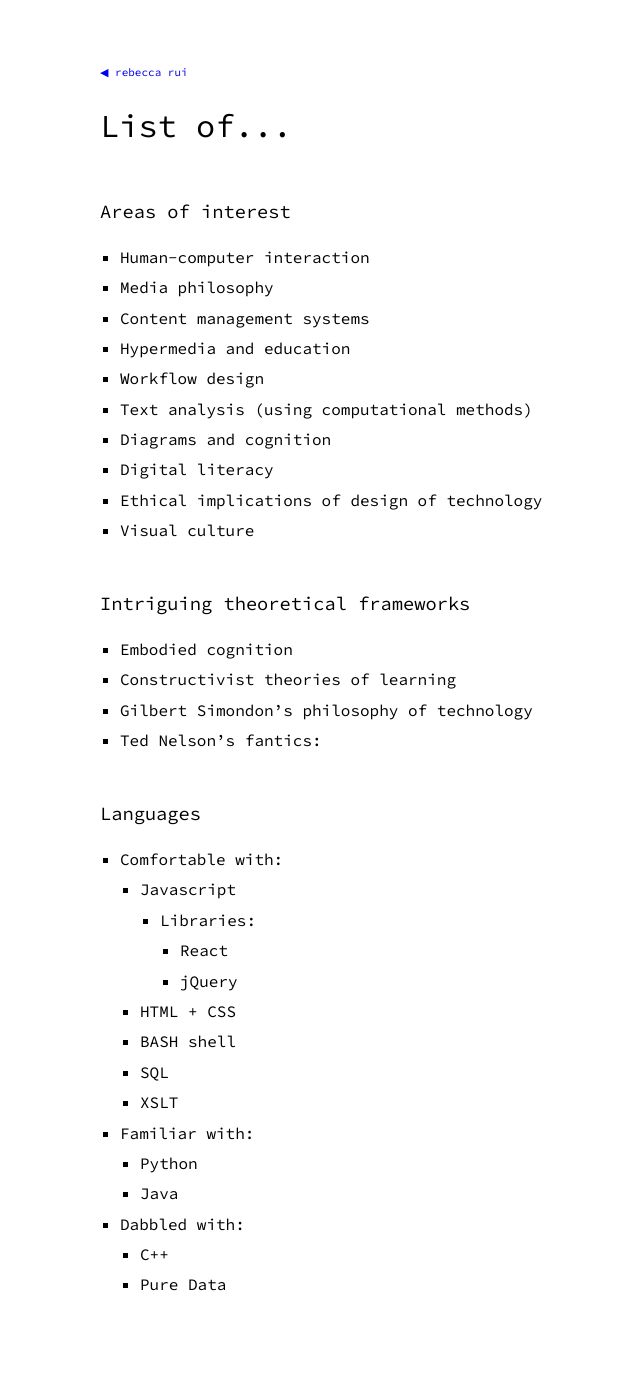
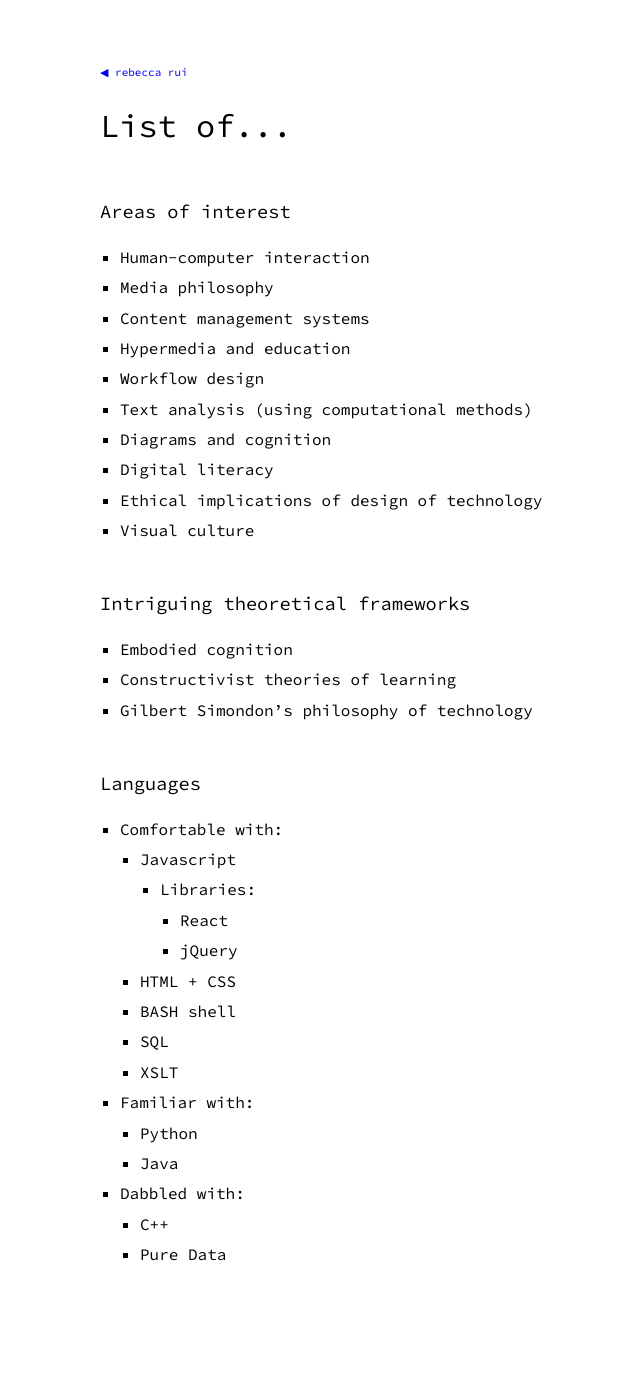
Before and after one commit to iurrrui/iurrrui.github.io, a Jekyll site: the page built from list_of.md, in a window 1280 px wide. Shown: the whole page, without its empty margins (252-892 px from the left). Built offline with Jekyll 4.4.1, drawn with Linux system fonts in a browser that asks for light colours; after the commit the page ends 1346 px from its top, so only the background shows below that.

Commit message:
Edited List of...

```diff
--- a/list_of.md
+++ b/list_of.md
@@ -27,7 +27,6 @@ title: List of...
   - Embodied cognition
   - Constructivist theories of learning
   - Gilbert Simondon's philosophy of technology
-  - Ted Nelson's fantics:
 
 ### Languages
 - Comfortable with:
```
Also changed, not shown: 2 other files.
